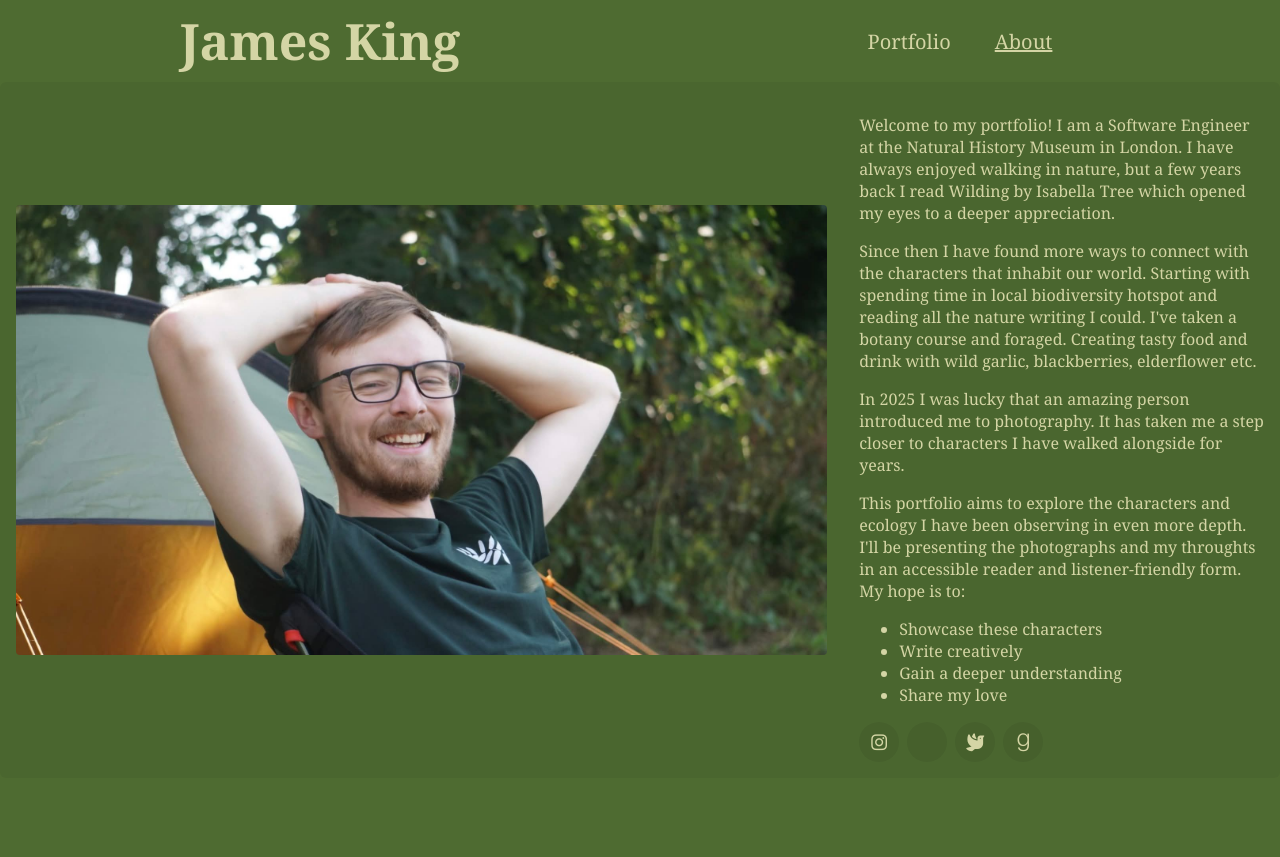
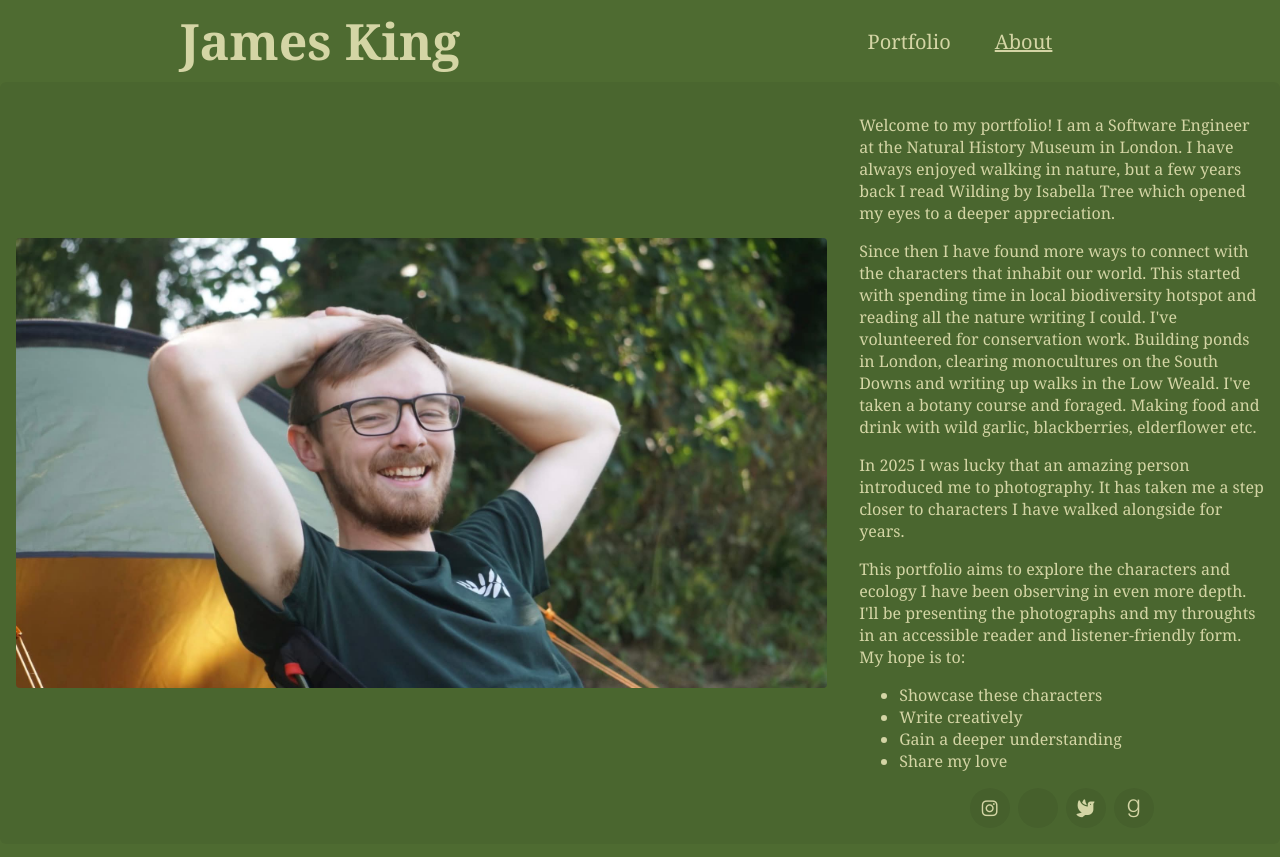
Before and after one commit to JCKing97/jcking97.github.io, a Jekyll site: the page built from about.html, in a window 1280 px wide. Shown: the top 857 px of the page. Built offline with Jekyll 4.4.1, drawn with Linux system fonts in a browser that asks for light colours; a style sheet for code colours, icons or effects is not loaded.

Commit message:
Color and align social links

```diff
--- a/about.html
+++ b/about.html
@@ -17,8 +17,10 @@ permalink: /about/
 
             <p>
                 Since then I have found more ways to connect with the characters that inhabit our world.
-                Starting with spending time in local biodiversity hotspot and reading all the nature writing I could.
-                I've taken a botany course and foraged. Creating tasty food and drink with wild garlic, blackberries, elderflower etc.
+                This started with spending time in local biodiversity hotspot and reading all the nature writing I could.
+                I've volunteered for conservation work.
+                Building ponds in London, clearing monocultures on the South Downs and writing up walks in the Low Weald.
+                I've taken a botany course and foraged. Making food and drink with wild garlic, blackberries, elderflower etc.
             </p>
 
             <p>
@@ -47,7 +49,7 @@ permalink: /about/
                         {% if link.icon == "dove" %}
                             <i class="fa-solid fa-dove" style="color: #D4D5A5;" aria-hidden="true"></i>
                         {% else %}
-                            <i class="fa-brands fa-{{ link.icon }}" style="color: #D4D5A5;" aria-hidden="true"></i>
+                            <i class="fa-brands fa-{{ link.icon }}" style="color: rgb(212, 213, 165);" aria-hidden="true"></i>
                         {% endif %}
                         </a>
                     </li>
--- a/assets/css/style.css
+++ b/assets/css/style.css
@@ -266,6 +266,7 @@ a:hover {
     padding: 0;
     margin: 0;
     align-items: center;
+    justify-content: center;
 }
 .social-links li a {
     display: inline-flex;
@@ -275,7 +276,7 @@ a:hover {
     height: 40px;
     border-radius: 50%;
     background: rgba(0,0,0,0.06);
-    color: #D4D5A5;
+    color: rgb(212, 213, 165);
     font-size: 1.125rem;
 }
 .social-links li a:hover {
```
